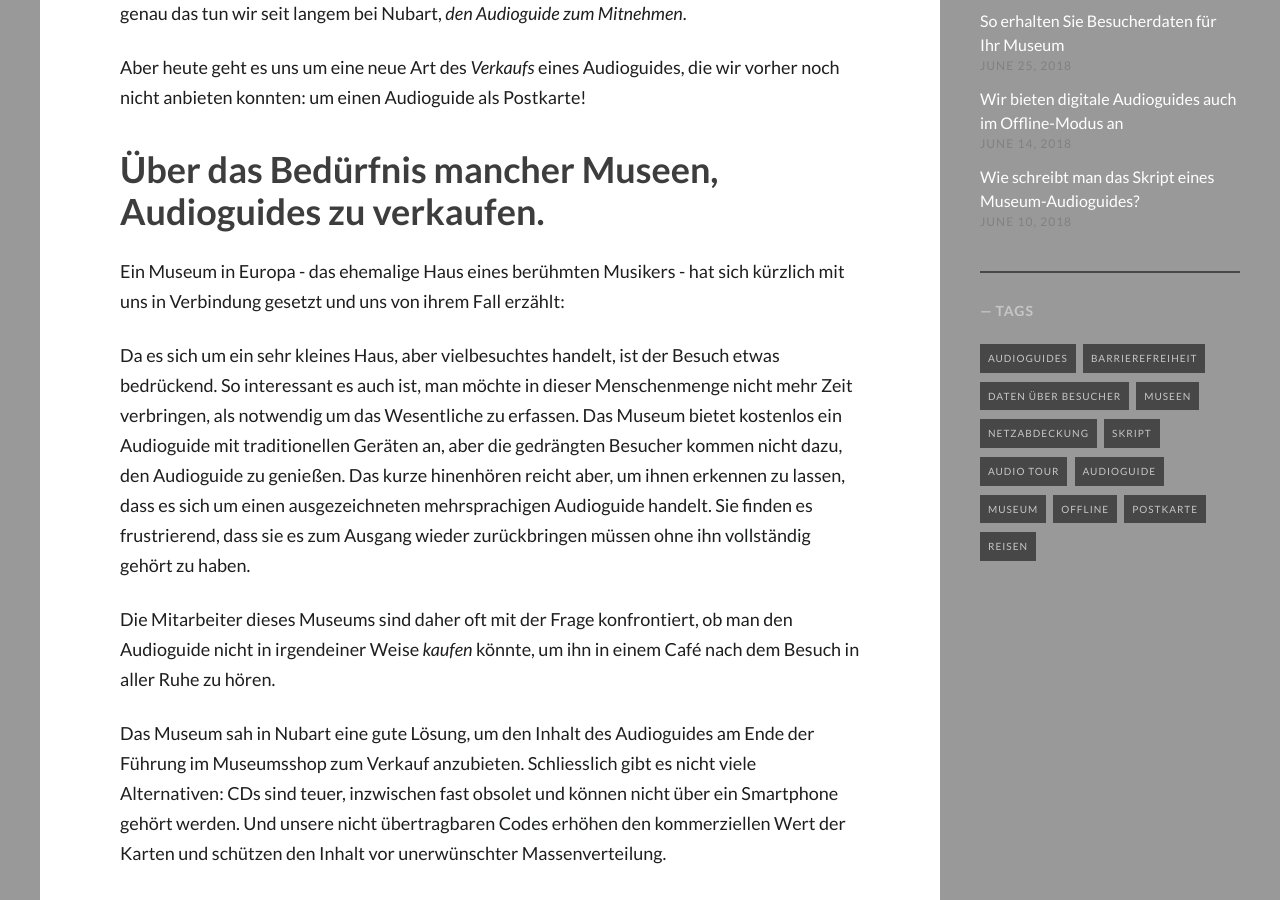
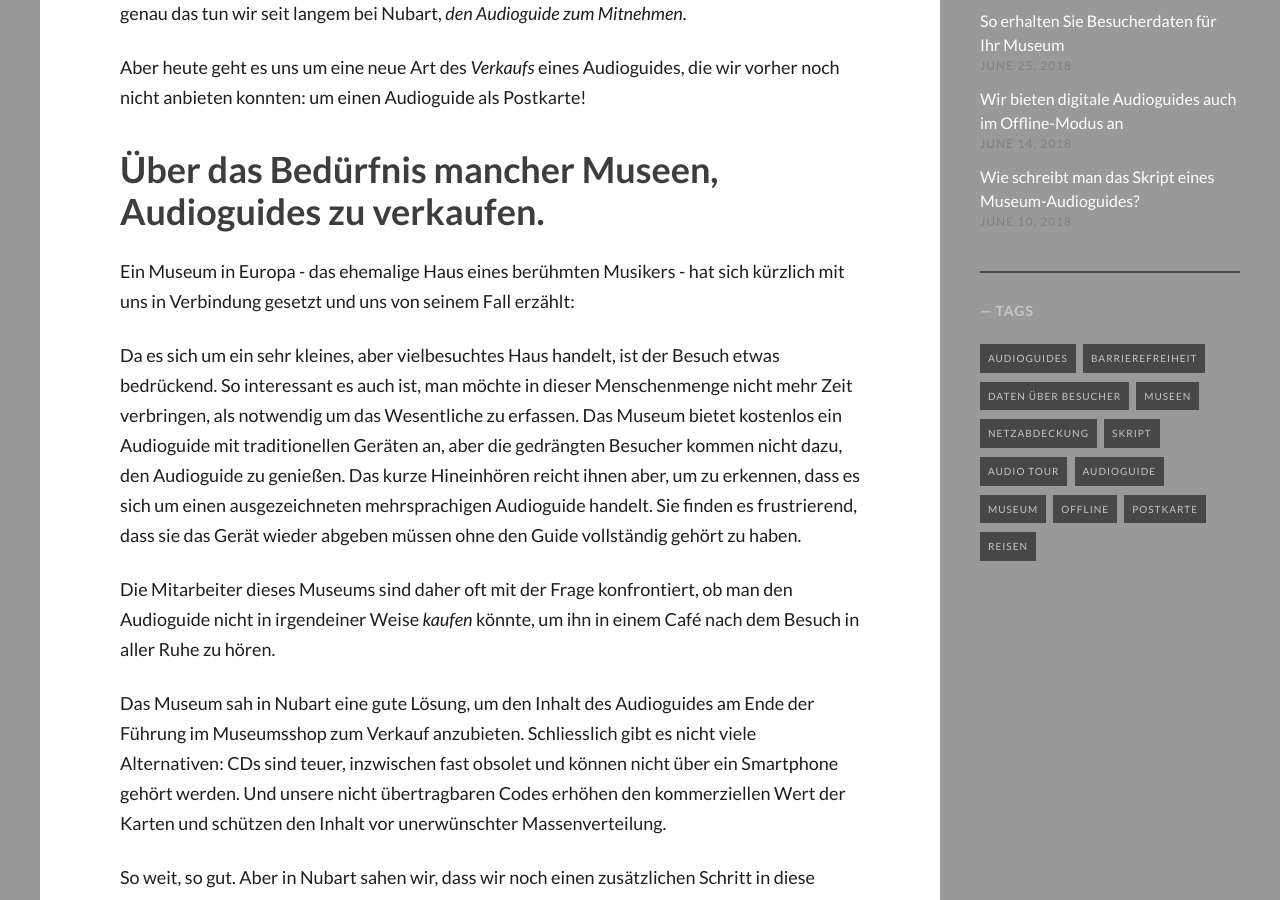
Before and after one commit to nubart/blog-de, a Jekyll site: the page built from _posts/2019-11-07-reisender-audioguide-postkarte.md, in a window 1280 px wide and 900 px high, scrolled down 1098 px. Built offline with Jekyll 4.4.1, drawn with Linux system fonts in a browser that asks for light colours; some web fonts are replaced; comment, search, counter and statistics services are not loaded.

Commit message:
Postkarten

```diff
--- a/_posts/2019-11-07-reisender-audioguide-postkarte.md
+++ b/_posts/2019-11-07-reisender-audioguide-postkarte.md
@@ -25,9 +25,9 @@
 <!--more-->
 # Über das Bedürfnis mancher Museen, Audioguides zu verkaufen.
 
-Ein Museum in Europa - das ehemalige Haus eines berühmten Musikers - hat sich kürzlich mit uns in Verbindung gesetzt und uns von ihrem Fall erzählt:
+Ein Museum in Europa - das ehemalige Haus eines berühmten Musikers - hat sich kürzlich mit uns in Verbindung gesetzt und uns von seinem Fall erzählt:
 
-Da es sich um ein sehr kleines Haus, aber vielbesuchtes handelt, ist der Besuch etwas bedrückend. So interessant es auch ist, man möchte in dieser Menschenmenge nicht mehr Zeit verbringen, als notwendig um das Wesentliche zu erfassen. Das Museum bietet kostenlos ein Audioguide mit traditionellen Geräten an, aber die gedrängten Besucher kommen nicht dazu, den Audioguide zu genießen. Das kurze hinenhören reicht aber, um ihnen erkennen zu lassen, dass es sich um einen ausgezeichneten mehrsprachigen Audioguide handelt. Sie finden es frustrierend, dass sie es zum Ausgang wieder zurückbringen müssen ohne ihn vollständig gehört zu haben.
+Da es sich um ein sehr kleines, aber vielbesuchtes Haus handelt, ist der Besuch etwas bedrückend. So interessant es auch ist, man möchte in dieser Menschenmenge nicht mehr Zeit verbringen, als notwendig um das Wesentliche zu erfassen. Das Museum bietet kostenlos ein Audioguide mit traditionellen Geräten an, aber die gedrängten Besucher kommen nicht dazu, den Audioguide zu genießen. Das kurze Hineinhören reicht ihnen aber, um zu erkennen, dass es sich um einen ausgezeichneten mehrsprachigen Audioguide handelt. Sie finden es frustrierend, dass sie das Gerät  wieder abgeben müssen ohne den Guide vollständig gehört zu haben.
 
 Die Mitarbeiter dieses Museums sind daher oft mit der Frage konfrontiert, ob man den Audioguide nicht in irgendeiner Weise *kaufen* könnte, um ihn in einem Café nach dem Besuch in aller Ruhe zu hören.
 
```
